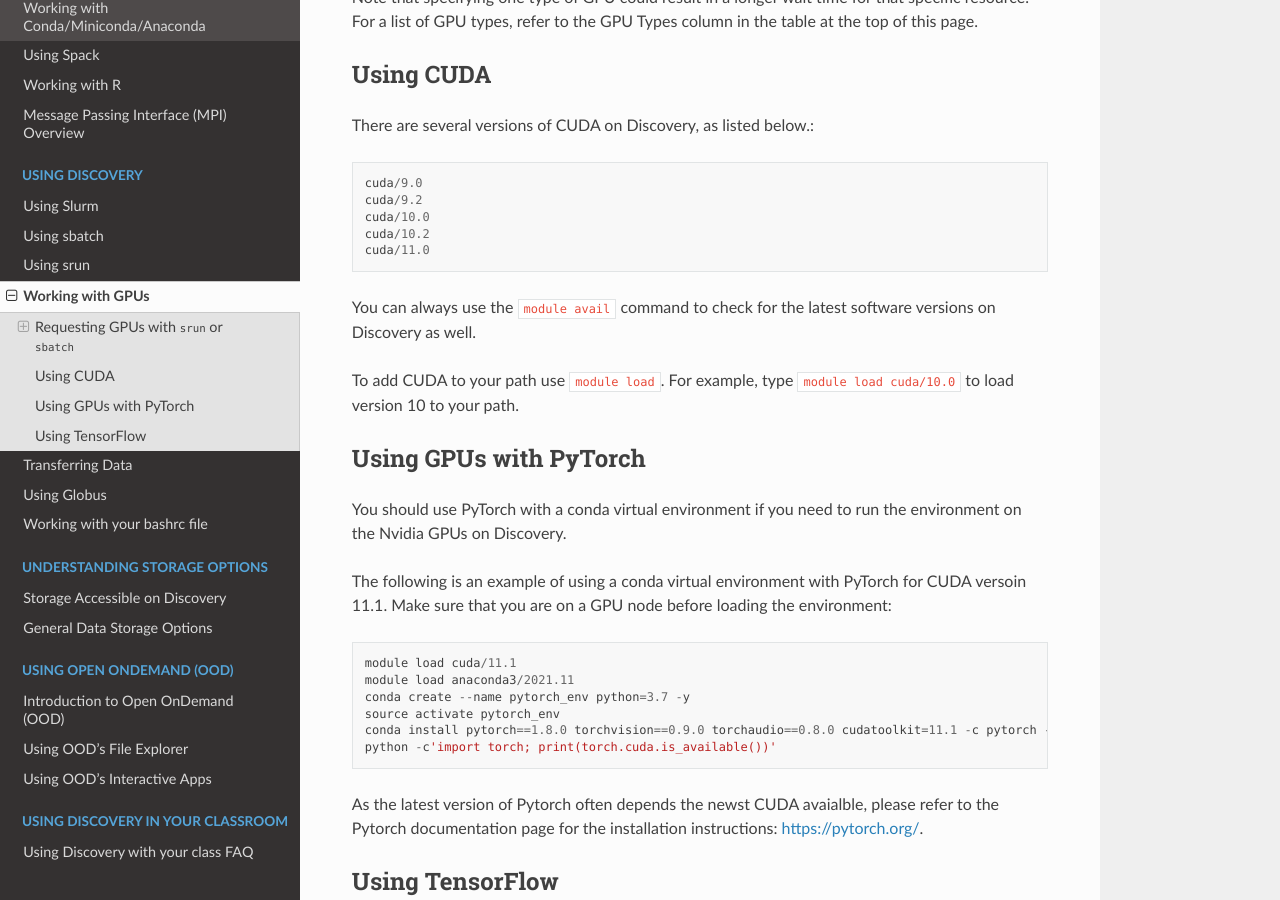
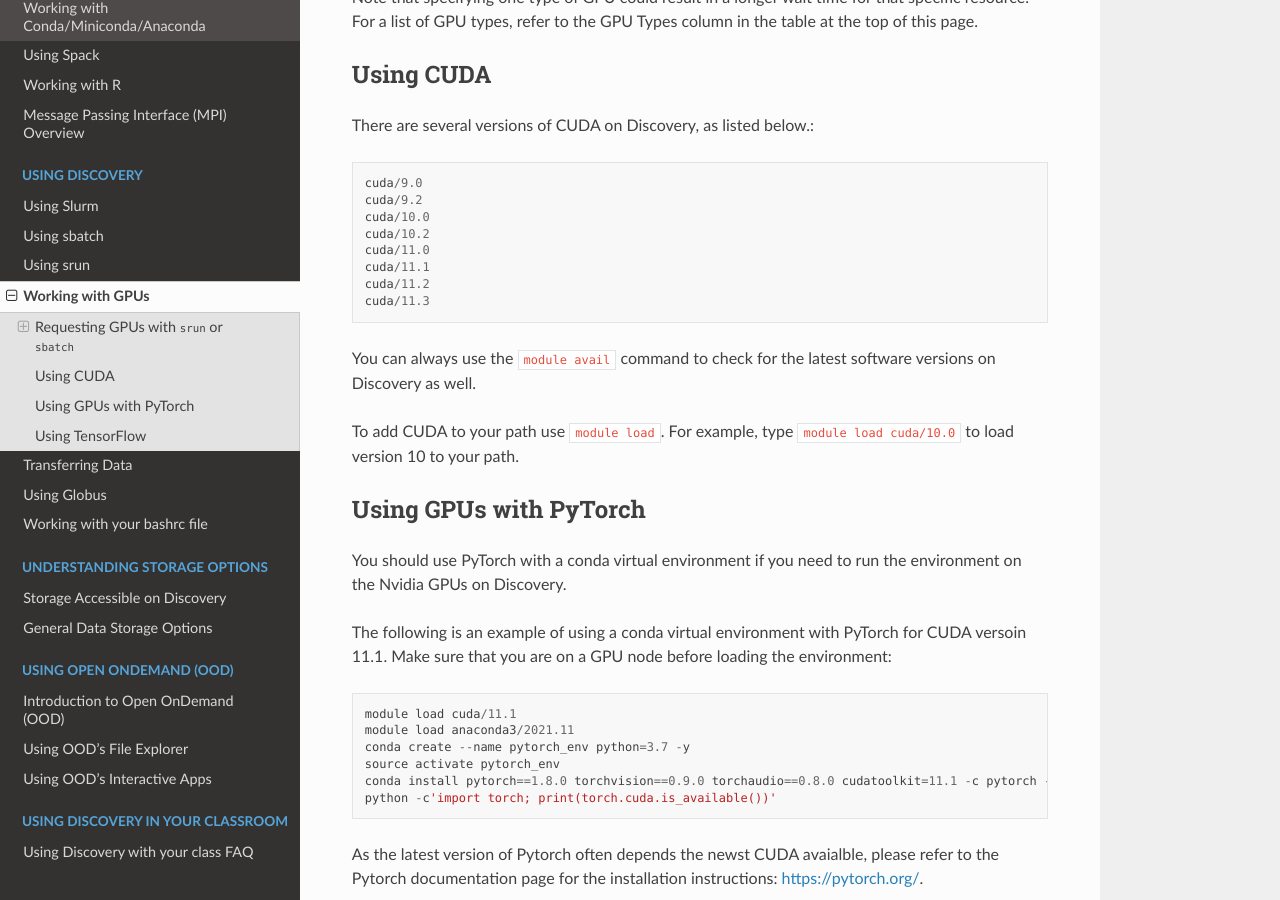
Before and after one commit to northeastern-rc/rc-public-documentation, a Sphinx documentation site: the page built from docs/source/using-discovery/workingwithgpu.rst, in a window 1280 px wide and 900 px high, scrolled down 1649 px. Built offline with Sphinx 7.4.7 and the Read the Docs theme 2.0.0, drawn with Linux system fonts in a browser that asks for light colours.

Commit message:
added cuda versions info 11.1-11.3 in the working with gpus secion.

```diff
--- a/docs/source/using-discovery/workingwithgpu.rst
+++ b/docs/source/using-discovery/workingwithgpu.rst
@@ -114,6 +114,9 @@ There are several versions of CUDA on Discovery, as listed below.::
   cuda/10.0
   cuda/10.2
   cuda/11.0
+  cuda/11.1
+  cuda/11.2
+  cuda/11.3
 
 You can always use the ``module avail`` command to check for the latest software versions on Discovery as well.
 
```
